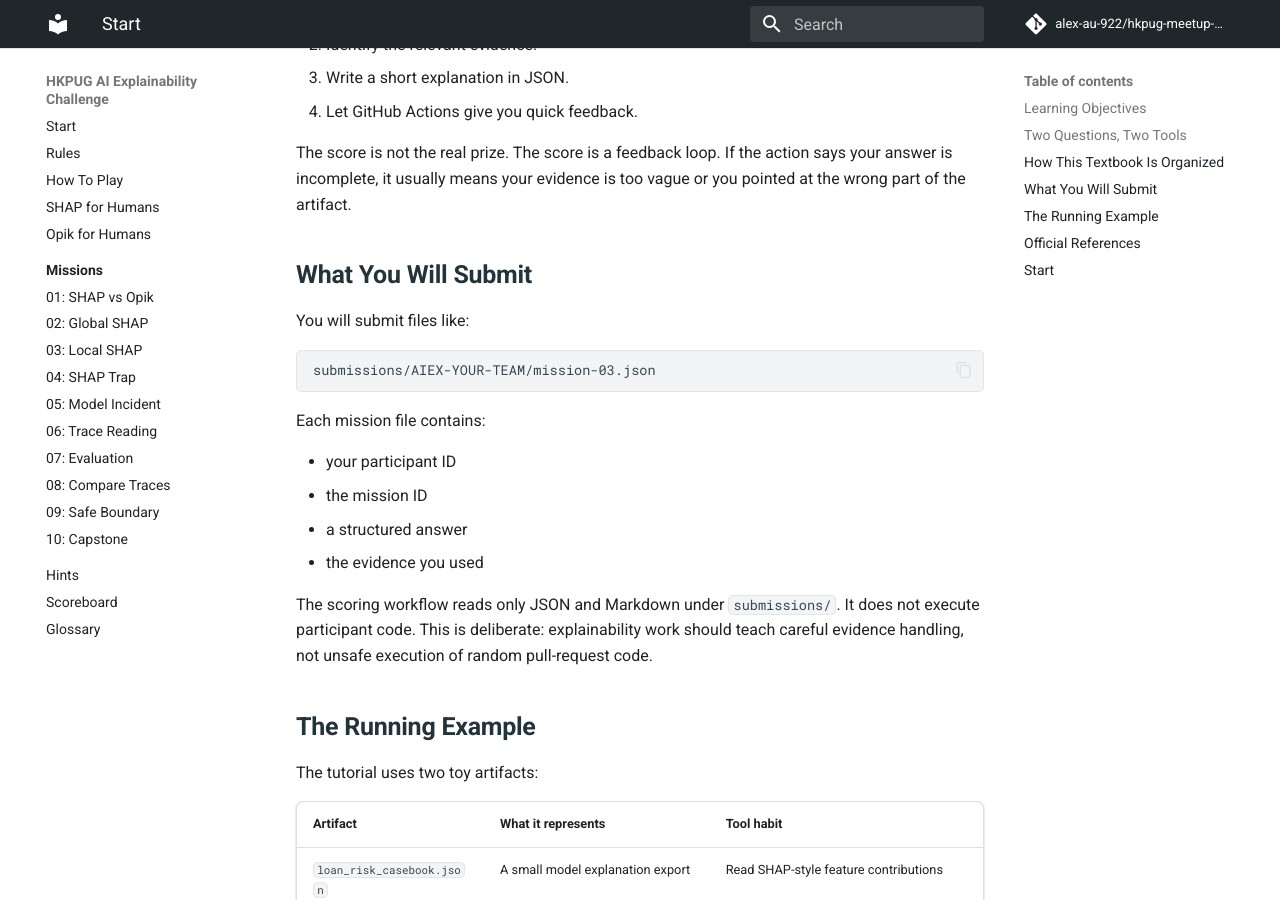
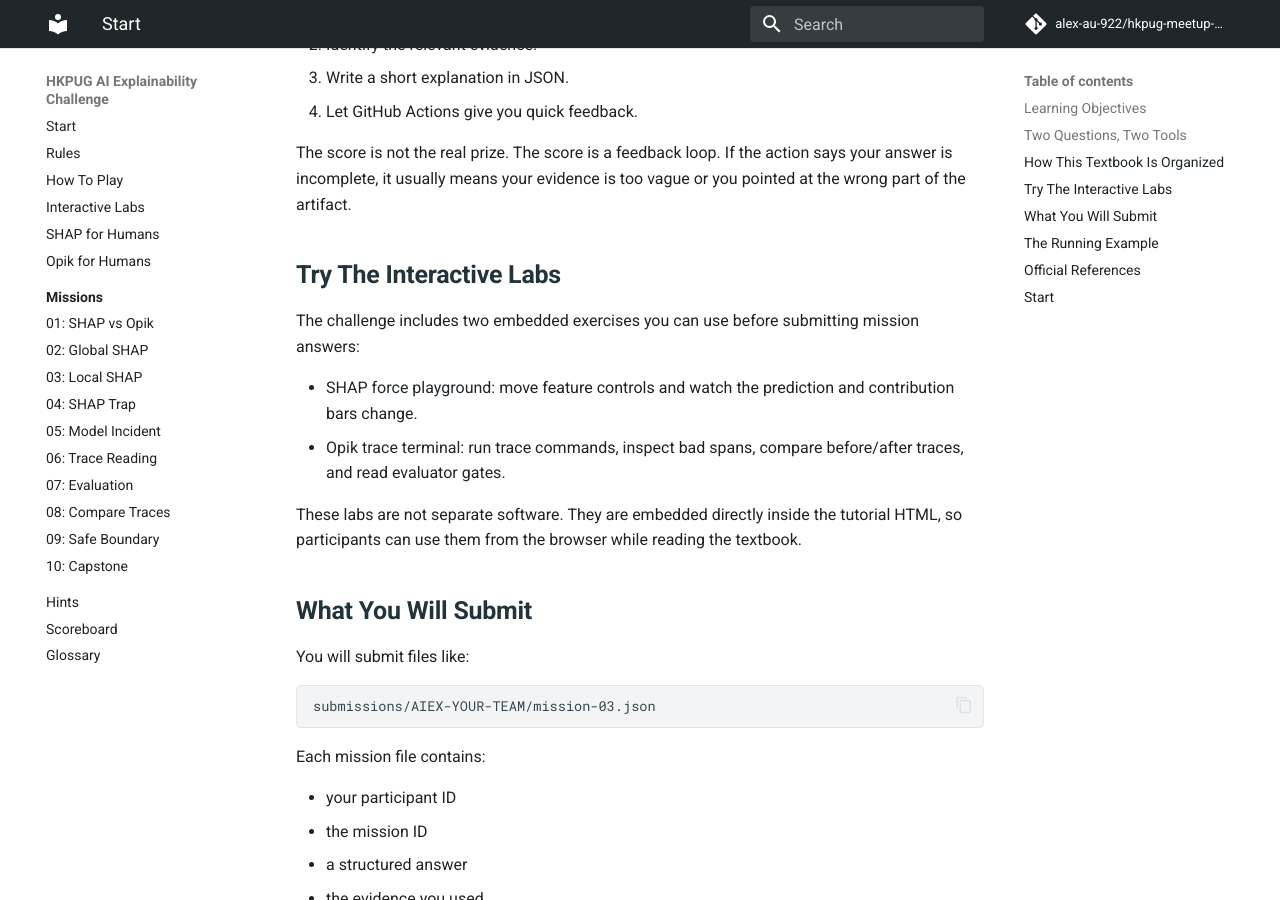
Before and after one commit to alex-au-922/hkpug-meetup-ai-explainability-challenge, an MkDocs documentation site: the page built from docs/index.md, in a window 1280 px wide and 900 px high, scrolled down 1748 px. Built offline with MkDocs 1.6.1 and Material for MkDocs 9.7.7, drawn with Linux system fonts in a browser that asks for light colours; comment, search, counter and statistics services are not loaded; some of the changed text lies outside the part shown.

Commit message:
Surface interactive explainability labs

```diff
--- a/docs/index.md
+++ b/docs/index.md
@@ -86,6 +86,21 @@
 says your answer is incomplete, it usually means your evidence is too vague or
 you pointed at the wrong part of the artifact.
 
+## Try The Interactive Labs
+
+The challenge includes two embedded exercises you can use before submitting
+mission answers:
+
+- [SHAP force playground](interactive-labs.md#shap-force-playground): move
+  feature controls and watch the prediction and contribution bars change.
+- [Opik trace terminal](interactive-labs.md#opik-trace-terminal): run trace
+  commands, inspect bad spans, compare before/after traces, and read evaluator
+  gates.
+
+These labs are not separate software. They are embedded directly inside the
+tutorial HTML, so participants can use them from the browser while reading the
+textbook.
+
 ## What You Will Submit
 
 You will submit files like:
@@ -132,6 +147,7 @@
 
 1. Read [Rules](rules.md).
 2. Read [How To Play](working-format.md).
-3. Read [SHAP for Humans](shap-for-humans.md).
-4. Read [Opik for Humans](opik-for-humans.md).
-5. Start [Mission 01](labs/mission-01.md).
+3. Open [Interactive Labs](interactive-labs.md).
+4. Read [SHAP for Humans](shap-for-humans.md).
+5. Read [Opik for Humans](opik-for-humans.md).
+6. Start [Mission 01](labs/mission-01.md).
--- a/mkdocs.yml
+++ b/mkdocs.yml
@@ -40,6 +40,7 @@
   - Start: index.md
   - Rules: rules.md
   - How To Play: working-format.md
+  - Interactive Labs: interactive-labs.md
   - SHAP for Humans: shap-for-humans.md
   - Opik for Humans: opik-for-humans.md
   - Missions:
```
Also changed, not shown: docs/interactive-labs.md (added, +139 -0 lines).
